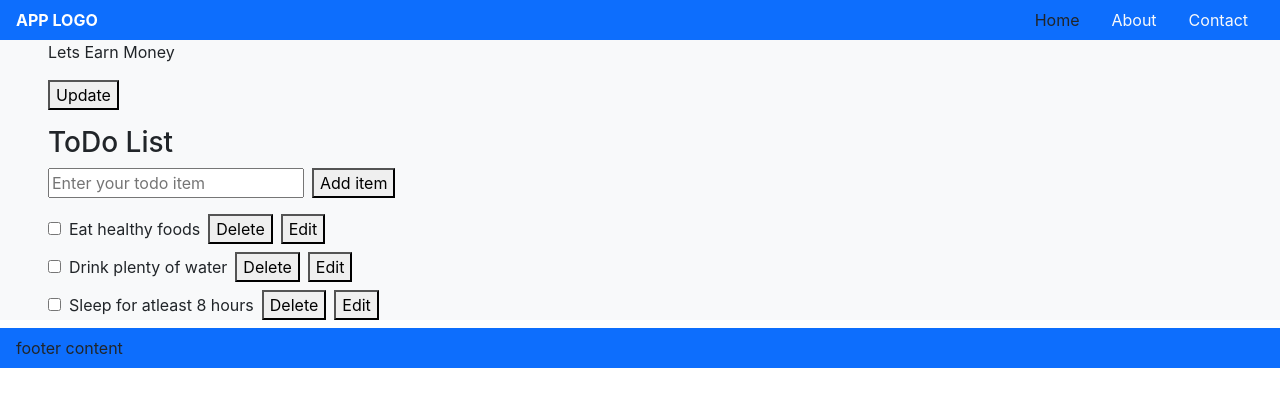
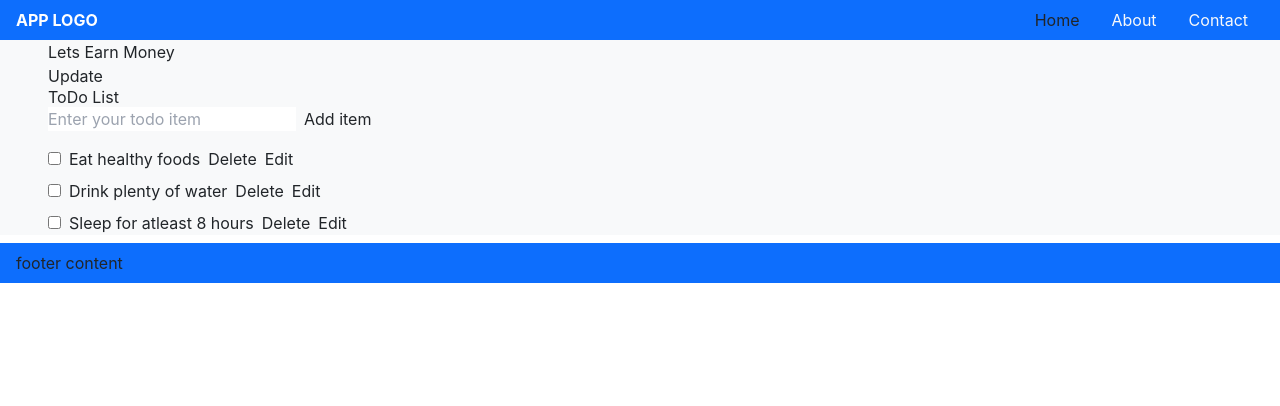
Before and after one commit to mohandeveloper2020/react-project-01, a React (Create React App) app: page / in a window 1280 px wide. Shown: the top 406 px of the page. Built offline with nearby package versions, Linux system fonts and the light colour scheme.

Commit message:
tailwind added

```diff
--- a/public/index.html
+++ b/public/index.html
@@ -29,6 +29,7 @@
       rel="stylesheet"
       href="	https://cdn.jsdelivr.net/npm/bootstrap@5.3.0/dist/css/bootstrap.min.css"
     />
+    <script src="https://cdn.tailwindcss.com"></script>
   </head>
   <body>
     <noscript>You need to enable JavaScript to run this app.</noscript>
--- a/src/App.js
+++ b/src/App.js
@@ -1,5 +1,5 @@
 import "./App.css";
-import { BrowserRouter, Routes, Route } from "react-router-dom";
+import { HashRouter, Routes, Route } from "react-router-dom";
 import Home from "./pages/Home";
 import About from "./pages/About";
 import Contact from "./pages/Contact";
@@ -8,7 +8,7 @@ import Layout from "./components/Layout";
 function App() {
   return (
     <>
-      <BrowserRouter>
+      <HashRouter>
         <Routes>
           <Route path="/" element={<Layout />}>
             <Route element={<Home />} index />
@@ -16,7 +16,7 @@ function App() {
             <Route element={<Contact />} path="/contact" />
           </Route>
         </Routes>
-      </BrowserRouter>
+      </HashRouter>
     </>
   );
 }
--- a/src/components/Todos.js
+++ b/src/components/Todos.js
@@ -51,11 +51,11 @@ const Todos = () => {
       <div className="mb-3">
         <input
           id="userInput"
-          type="number"
+          type="text"
           placeholder="Enter your todo item"
           className="me-2"
           value={userInput}
-          onChange={(e) => console.log(e)}
+          onChange={(e) => setUserInput(e.target.value)}
         />
         <button onClick={() => handleAddData()}>Add item</button>
       </div>
```
